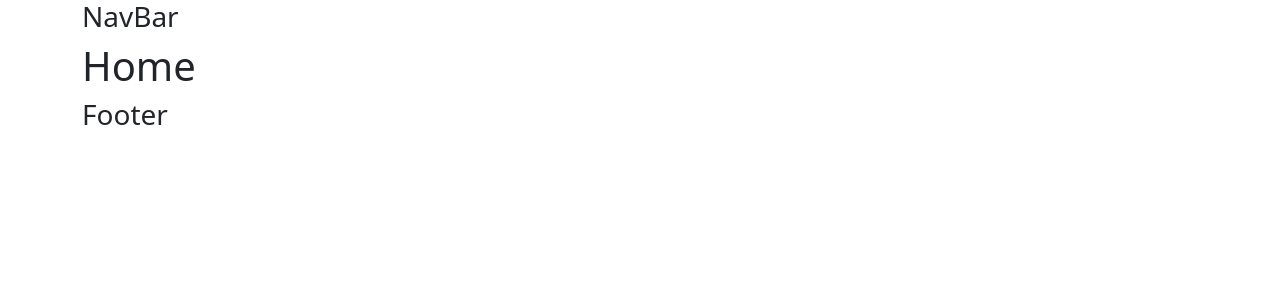
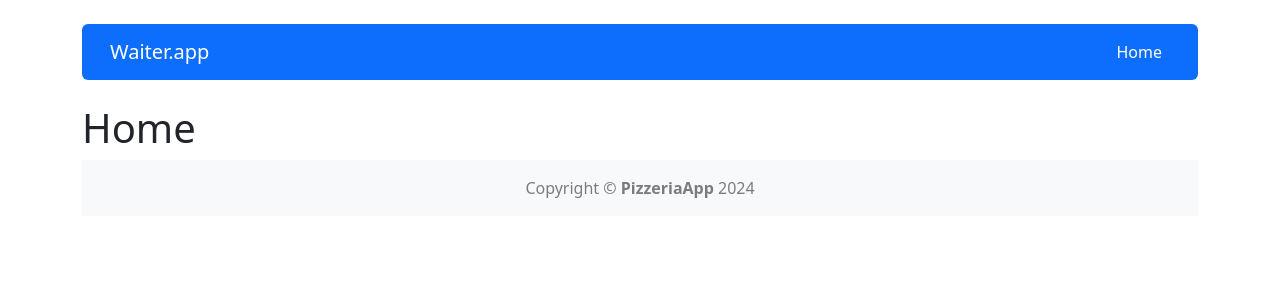
Before and after one commit to JakubSadowski98/waiter-app, a React (Create React App) app: page / in a window 1280 px wide. Shown: the top 300 px of the page. Built offline with nearby package versions, Linux system fonts and the light colour scheme.

Commit message:
Add style to navigation and footer

```diff
--- a/package.json
+++ b/package.json
@@ -11,6 +11,7 @@
     "clsx": "^2.1.0",
     "font-awesome": "^4.7.0",
     "json-server": "0.17.4",
+    "mdb-react-ui-kit": "^7.2.0",
     "npm-run-all": "^4.1.5",
     "react": "^18.2.0",
     "react-bootstrap": "^2.10.1",
--- a/src/App.js
+++ b/src/App.js
@@ -16,7 +16,7 @@ const App = () => {
       <Header />
       <Routes>
         <Route path="/" element={<Home />} />
-        <Route path="/waiter" element={<WaiterApp />} />
+        <Route path="/table/:tableId" element={<WaiterApp />} />
         <Route path="*" element={<NotFound />} />
       </Routes>
       <Footer />
--- a/src/components/views/Footer/Footer.js
+++ b/src/components/views/Footer/Footer.js
@@ -1,9 +1,15 @@
+import { MDBFooter } from 'mdb-react-ui-kit';
+
 const Footer = () => {
-  return(
-    <div>
-      <h3>Footer</h3>
-    </div>
+  return (
+    <MDBFooter bgColor='light' color='black-50' className='text-center text-lg-left'>
+      <div className='text-center p-3' style={{ backgroundColor: 'rgba(0, 0, 0, 0.0)' }}>
+        <span>Copyright &copy;  </span>
+        <a className='text-reset fw-bold text-decoration-none' href='#pizzeria'>PizzeriaApp</a>
+        <span> {new Date().getFullYear()}</span>
+      </div>
+    </MDBFooter>
   );
-};
+}
 
 export default Footer;
--- a/src/components/views/NavBar/NavBar.js
+++ b/src/components/views/NavBar/NavBar.js
@@ -1,9 +1,19 @@
+import Nav from 'react-bootstrap/Nav';
+import Navbar from 'react-bootstrap/Navbar';
+import { NavLink } from 'react-router-dom';
+import { Container } from 'react-bootstrap';
+
 const NavBar = () => {
-  return(
-    <div>
-      <h3>NavBar</h3>
-    </div>
+  return (
+    <Navbar bg="primary" variant="dark" className="mt-4 mb-4 rounded justify-content-between px-3">
+      <Container>
+        <Navbar.Brand href="/">Waiter.app</Navbar.Brand>
+        <Nav>
+          <Nav.Link as={NavLink} to="/">Home</Nav.Link>
+        </Nav>
+      </Container>
+    </Navbar>
   );
 };
 
-export default NavBar;
+export default NavBar
```
Also changed, not shown: 1 other file (tests, documents, lock files or other folders).
